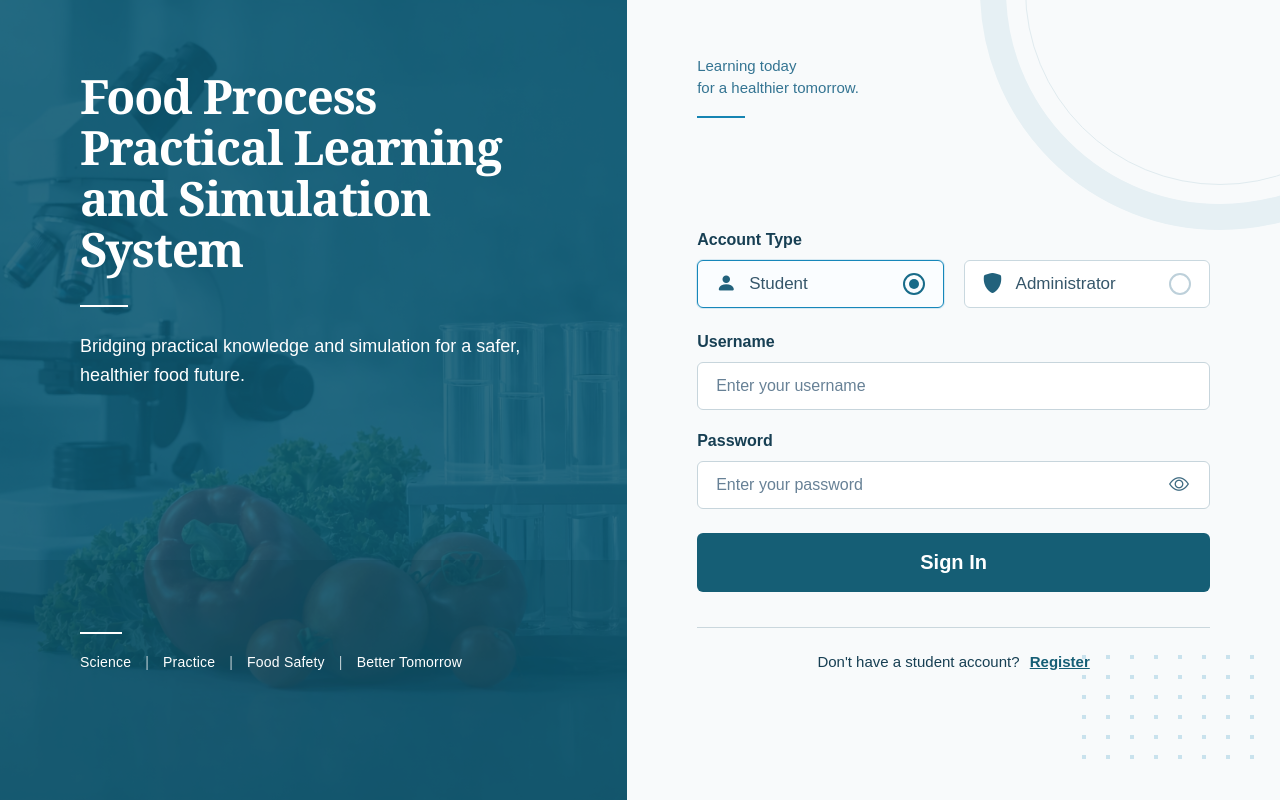
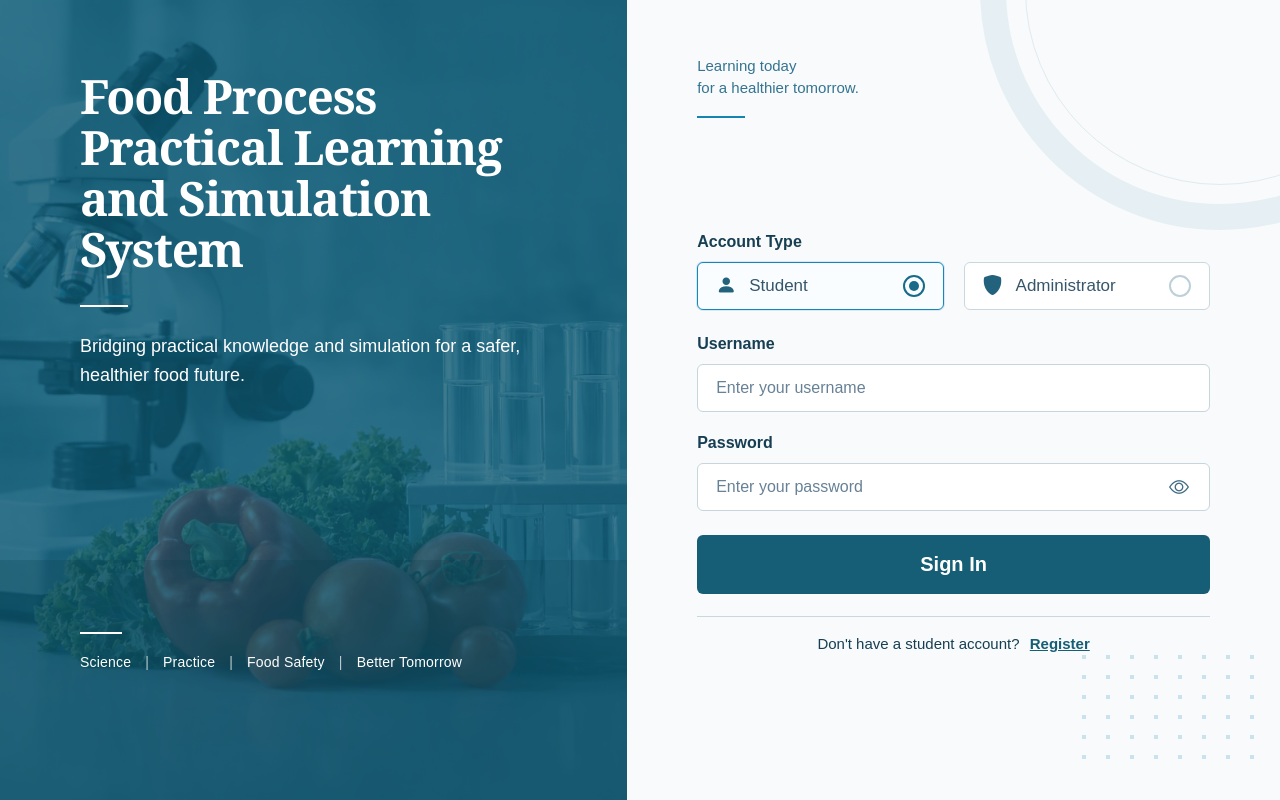
Before and after one commit to jonasemmanuel1818/food-process-practical-system, a PHP site: page /login.php in a window 1280 px wide. Run offline with PHP 8.4, Linux system fonts and the light colour scheme.

Commit message:
Adjust login page styles for improved layout and spacing

```diff
--- a/login.php
+++ b/login.php
@@ -173,7 +173,7 @@
             inset: 0;
 
             background:
-                rgba(15, 88, 112, 0.86);
+                rgba(15, 88, 112, 0.78);
 
             z-index: 1;
         }
@@ -470,7 +470,7 @@
 
             max-width: 570px;
 
-            margin-top: 100px;
+            margin-top: 85px;
         }
 
 
@@ -853,9 +853,9 @@
 
         .register-section {
 
-            margin-top: 35px;
-
-            padding-top: 25px;
+            margin-top: 22px;
+
+            padding-top: 18px;
 
             border-top:
                 1px solid #cad7dd;
@@ -973,7 +973,7 @@
 
             .login-container {
 
-                margin-top: 100px;
+                margin-top: 75px;
             }
 
         }
```
